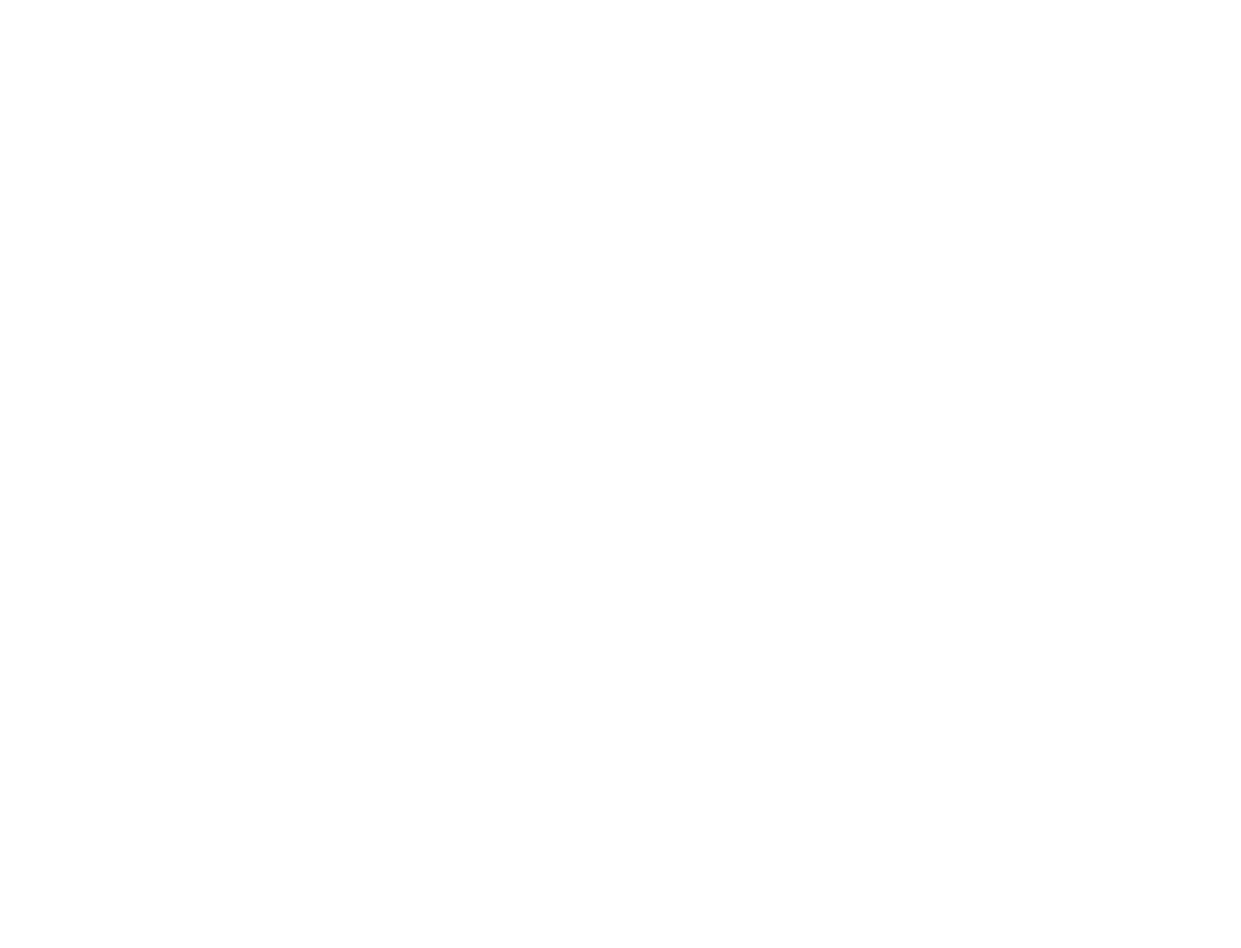
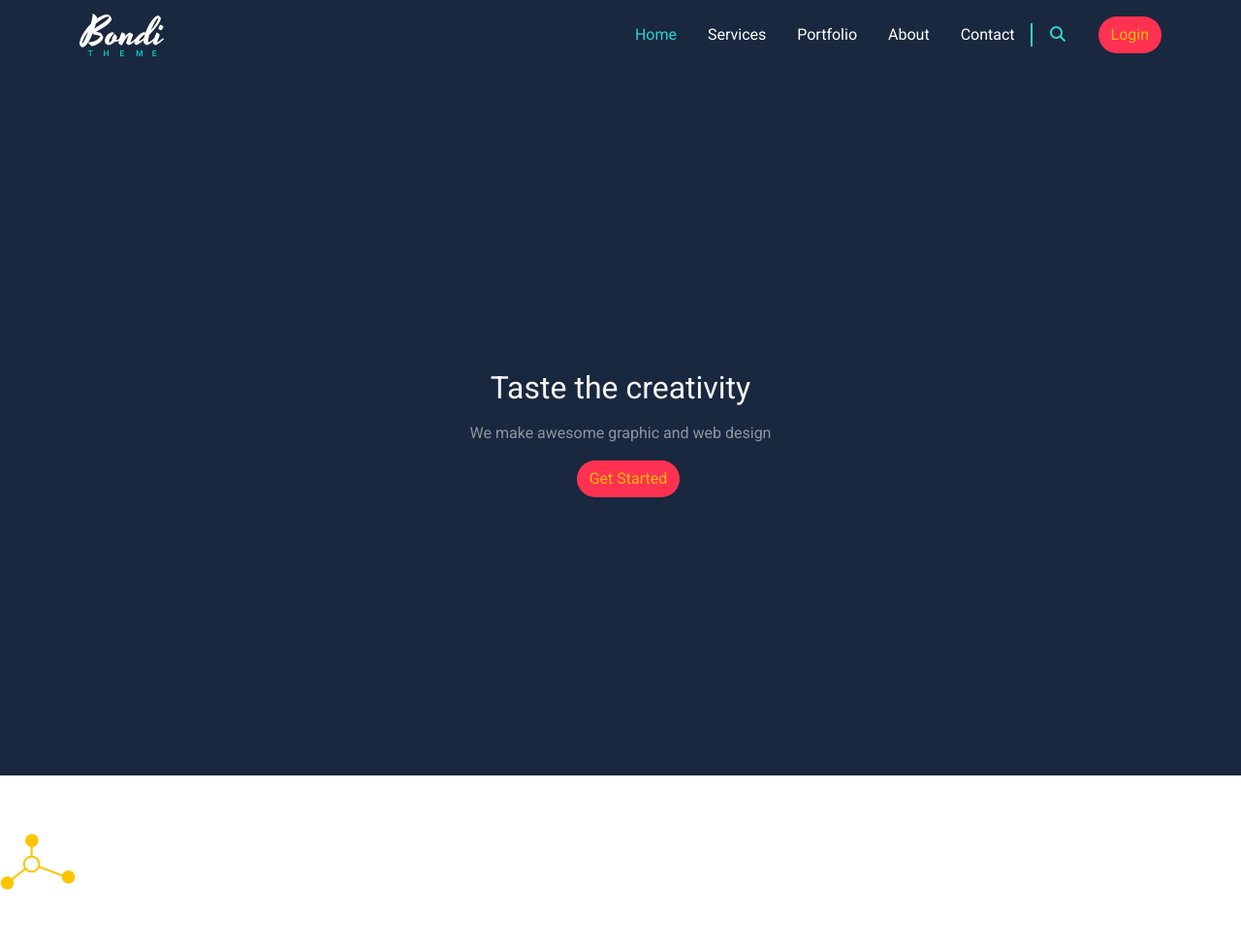
Before and after one commit to abdelkarim-achlaih/bootstrap_bondi, a plain HTML site: page index.html in a window 1280 px wide. Shown: the whole page at 97% size. Before the commit the page ends 800 px from the top, so only its background shows below. Drawn offline with Linux system fonts and the light colour scheme.

Commit message:
Adding Header + Landing Section

```diff
--- a/css/style.scss
+++ b/css/style.scss
@@ -1,7 +1,9 @@
 /* Start Variables */
 
-$main: #87bd25;
-$second: #33372c;
+$main: #19283f;
+$second: #33d1cc;
+$red: #ff3150;
+$yellow: #ffba0f;
 $duration: 0.4s;
 
 /* End Variables */
@@ -9,3 +11,55 @@ $duration: 0.4s;
 body {
 	font-family: "Roboto", sans-serif;
 }
+section {
+	padding-top: 60px;
+	padding-bottom: 60px;
+}
+/* Start Components */
+.main-btn {
+	background-color: $red;
+	color: $yellow;
+	&:hover {
+		background-color: transparent;
+		color: $second;
+	}
+}
+/* End Components */
+/* Start Header */
+header {
+	background-color: $main;
+	min-width: 72px;
+	.navbar-toggler {
+		border-color: white;
+		color: white;
+		&:focus {
+			box-shadow: none;
+			border-color: $second;
+		}
+	}
+	.nav-link {
+		color: white;
+		text-transform: capitalize;
+		&:hover,
+		&.active,
+		&:focus {
+			color: $second !important;
+		}
+	}
+	.search {
+		border-left: 2px solid $second;
+		svg {
+			color: $second;
+			cursor: pointer;
+		}
+	}
+}
+/* End Header */
+/* Start Landing Section */
+.landing {
+	height: calc(100vh - 72px);
+	background-color: $main;
+}
+/* End Landing Section */
+/* Start Features Section */
+/* End Features Section */
--- a/index.html
+++ b/index.html
@@ -18,6 +18,67 @@
 	</head>
 
 	<body>
+		<header>
+			<nav class="navbar navbar-expand-lg">
+				<div class="container">
+					<a class="navbar-brand" href="#"
+						><img src="imgs/logo.png" alt="Bondi"
+					/></a>
+					<button
+						class="navbar-toggler"
+						type="button"
+						data-bs-toggle="collapse"
+						data-bs-target="#phone_navbar"
+						aria-controls="phone_navbar"
+						aria-expanded="false"
+						aria-label="Toggle navigation"
+					>
+						<i class="fa-solid fa-bars"></i>
+					</button>
+					<div class="collapse navbar-collapse" id="phone_navbar">
+						<ul class="navbar-nav ms-auto mb-2 mb-lg-0">
+							<li class="nav-item">
+								<a class="nav-link active p-lg-3" aria-current="page" href="#"
+									>Home</a
+								>
+							</li>
+							<li class="nav-item">
+								<a class="nav-link p-lg-3" href="#services">services</a>
+							</li>
+							<li class="nav-item">
+								<a class="nav-link p-lg-3" href="#portfolio">portfolio</a>
+							</li>
+							<li class="nav-item">
+								<a class="nav-link p-lg-3" href="#about">about</a>
+							</li>
+							<li class="nav-item">
+								<a class="nav-link p-lg-3" href="#contact">contact</a>
+							</li>
+						</ul>
+						<div class="search pe-lg-3 ps-lg-3 d-none d-lg-block">
+							<i class="fa-solid fa-magnifying-glass"></i>
+						</div>
+						<a href=""
+							><button class="btn main-btn rounded-pill ms-lg-3">
+								Login
+							</button></a
+						>
+					</div>
+				</div>
+			</nav>
+		</header>
+		<section
+			class="landing d-flex flex-column align-items-center justify-content-center"
+		>
+			<h1 class="mb-3 text-light">Taste the creativity</h1>
+			<p class="text-white-50 fs-8">We make awesome graphic and web design</p>
+			<button class="btn main-btn rounded-pill ms-lg-3">Get Started</button>
+		</section>
+		<section class="features">
+			<div class="section-title">
+				<img src="imgs/title.png" alt="title">
+			</div>
+		</section>
 		<script src="js/bootstrap.bundle.min.js"></script>
 		<script src="js/all.min.js"></script>
 	</body>
```
Also changed, not shown: css/style.css, 1 other file.
